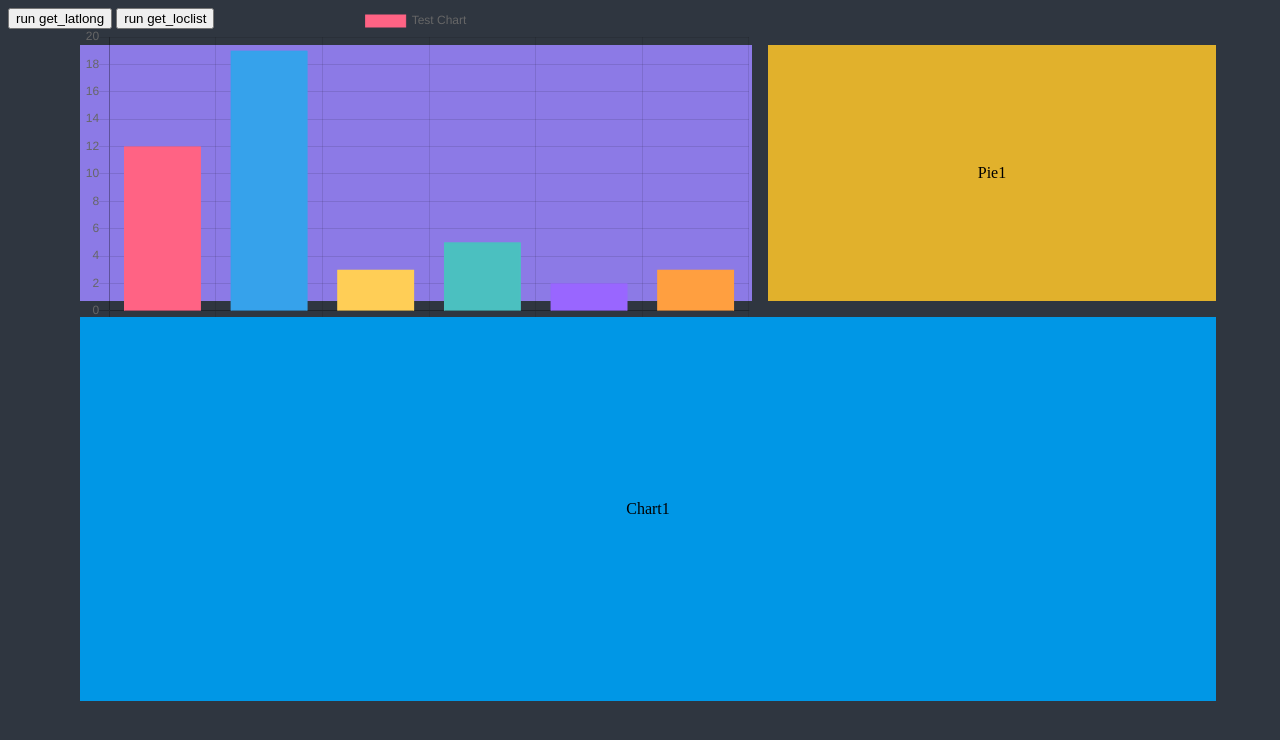
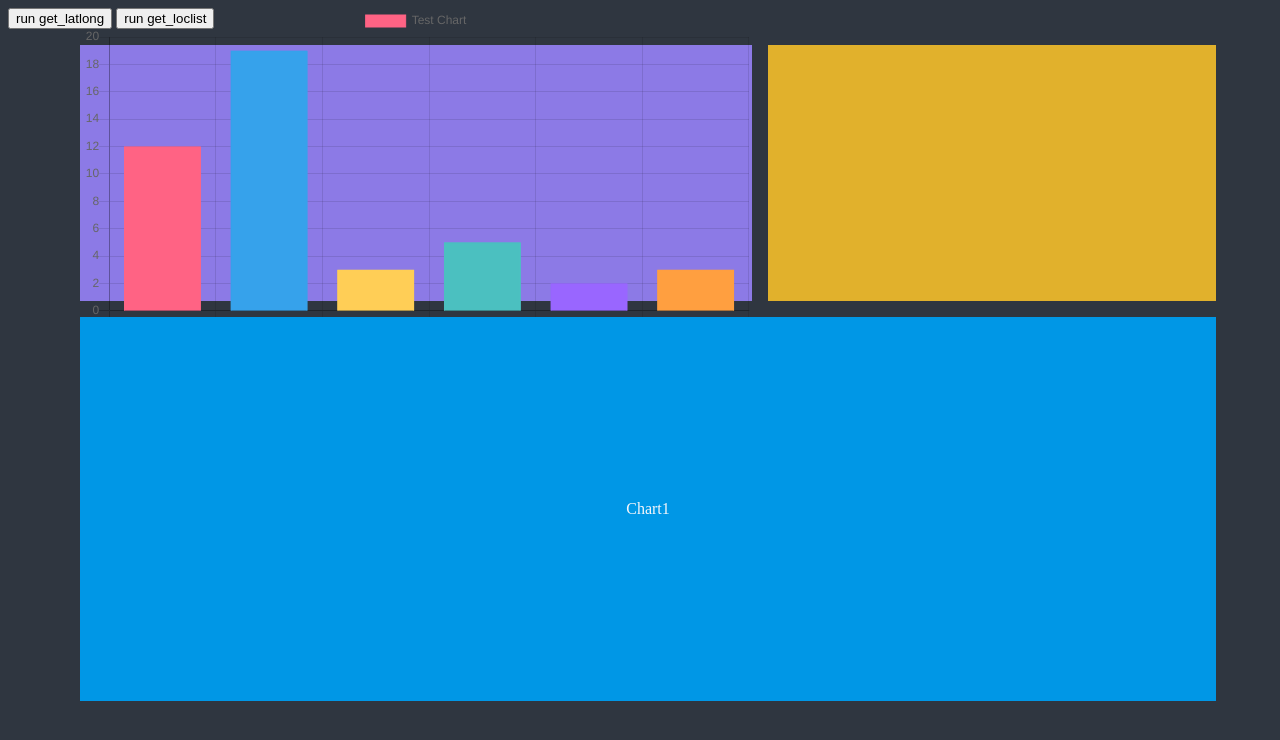
Before and after one commit to hannahrose76/A2TE2801, a plain HTML site: page Dashboard/index.html in a window 1280 px wide. Drawn offline with Linux system fonts and the light colour scheme.

Commit message:
Small edits

```diff
--- a/Dashboard/index.html
+++ b/Dashboard/index.html
@@ -68,7 +68,9 @@ var myChart = new Chart(ctx, {
 </script>
     </main>
     <aside>
-      Pie1
+
+
+
     </aside>
     <footer>
       Chart1
--- a/Dashboard/style.css
+++ b/Dashboard/style.css
@@ -31,6 +31,7 @@
 
 body {
   background: #2f3640;
+  color: #f5f6fa;
 }
 
 .grid1{
```
